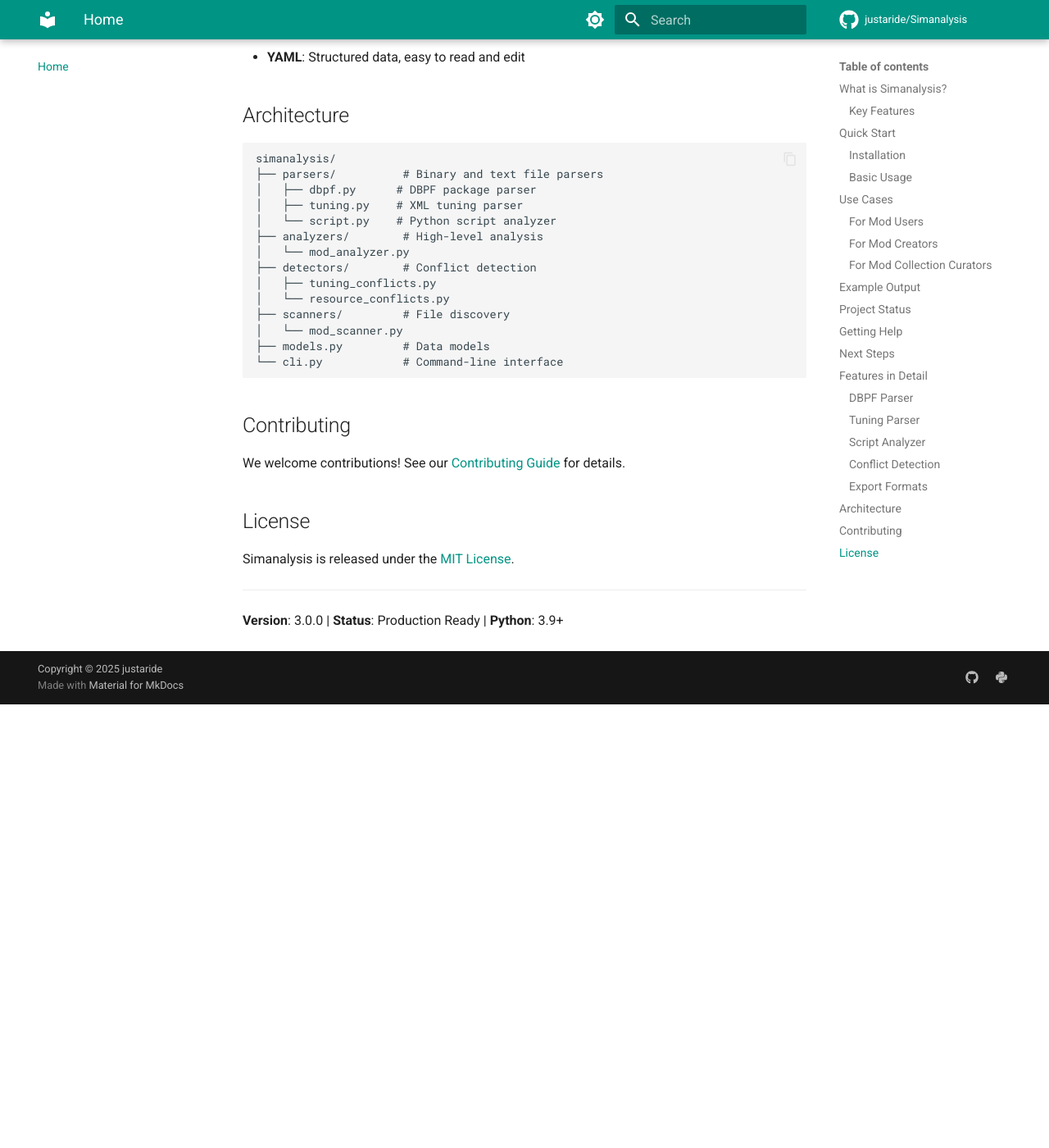
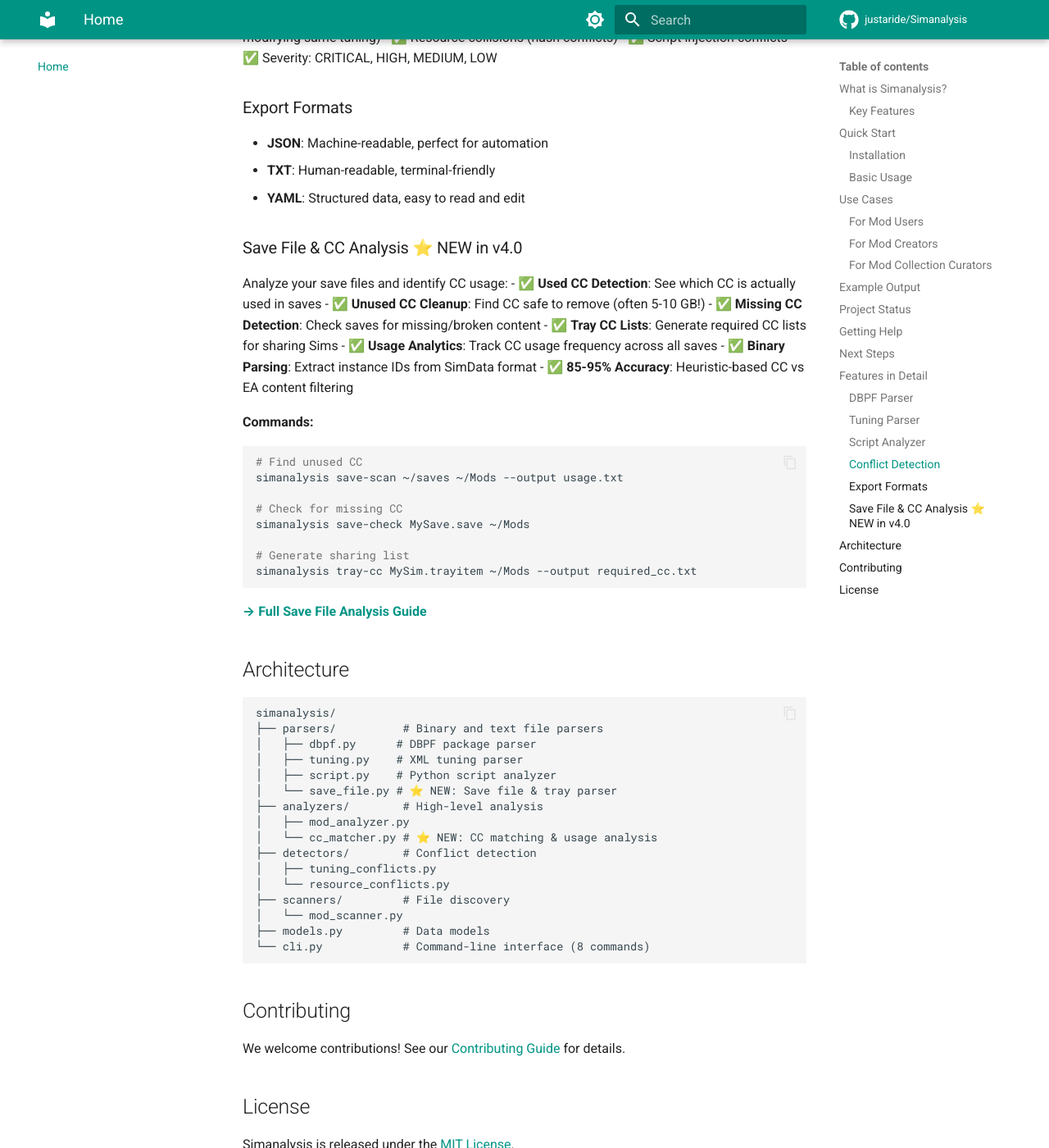
Before and after one commit to justaride/Simanalysis, an MkDocs documentation site: the page built from docs/index.md, in a window 1280 px wide and 1400 px high, scrolled down 4043 px. Shown: the whole window at 82% size. Built offline with MkDocs 1.6.1 and Material for MkDocs 9.7.7, drawn with Linux system fonts in a browser that asks for light colours; comment, search, counter and statistics services are not loaded; the version menu is left out; before the commit the page ends 4902 px from its top, so only the background shows below that; some of the changed text lies outside the part shown.

````diff
--- a/docs/index.md
+++ b/docs/index.md
@@ -11,9 +11,10 @@ Simanalysis is a powerful Python tool that analyzes Sims 4 mods (.package and .t
 ✅ **Conflict Detection**: Automatically detect tuning overlaps, resource collisions, and script conflicts
 ✅ **Deep Analysis**: Parse DBPF packages, XML tunings, and Python scripts
 ✅ **Performance Metrics**: Estimate load times, memory usage, and complexity
+✅ **Save File Analysis** ⭐ NEW v4.0: Identify used/unused CC, generate sharing lists
 ✅ **Multiple Formats**: Export to JSON, TXT, YAML
 ✅ **CLI & Python API**: Use from command-line or integrate into your tools
-✅ **Production Ready**: 240+ tests, 40% coverage, comprehensive logging
+✅ **Production Ready**: 265+ tests, comprehensive logging
 
 ## Quick Start
 
@@ -58,18 +59,21 @@ pip install simanalysis
 - 📊 Understand your mod collection
 - 🛠️ Troubleshoot load order problems
 - ⚡ Optimize for better performance
+- 💾 **NEW:** Identify unused CC and reclaim disk space
 
 ### For Mod Creators
 - ✅ Test mods before release
 - 🔬 Validate package structure
 - 📝 Generate compatibility reports
 - 🤝 Check for conflicts with popular mods
+- 📋 **NEW:** Generate required CC lists for sharing Sims
 
 ### For Mod Collection Curators
 - 📦 Manage large mod collections
 - 🔄 Automate conflict checking
 - 📈 Track collection health
 - 🚀 CI/CD integration
+- 🔎 **NEW:** Analyze CC usage across saves
 
 ## Example Output
 
@@ -104,8 +108,9 @@ Performance Metrics:
 | **Tuning Parser** | ✅ Production | 93% |
 | **Script Analyzer** | ✅ Production | 32% |
 | **Conflict Detection** | ✅ Production | 76% |
+| **Save File Analysis** ⭐ | ✅ Production | NEW |
 | **CLI** | ✅ Production | 39% |
-| **Overall** | ✅ v3.0.0 | 40% |
+| **Overall** | ✅ v4.0.0 | 265+ tests |
 
 ## Getting Help
 
@@ -187,6 +192,30 @@ Smart conflict detection with severity classification:
 - **TXT**: Human-readable, terminal-friendly
 - **YAML**: Structured data, easy to read and edit
 
+### Save File & CC Analysis ⭐ NEW in v4.0
+Analyze your save files and identify CC usage:
+- ✅ **Used CC Detection**: See which CC is actually used in saves
+- ✅ **Unused CC Cleanup**: Find CC safe to remove (often 5-10 GB!)
+- ✅ **Missing CC Detection**: Check saves for missing/broken content
+- ✅ **Tray CC Lists**: Generate required CC lists for sharing Sims
+- ✅ **Usage Analytics**: Track CC usage frequency across all saves
+- ✅ **Binary Parsing**: Extract instance IDs from SimData format
+- ✅ **85-95% Accuracy**: Heuristic-based CC vs EA content filtering
+
+**Commands:**
+```bash
+# Find unused CC
+simanalysis save-scan ~/saves ~/Mods --output usage.txt
+
+# Check for missing CC
+simanalysis save-check MySave.save ~/Mods
+
+# Generate sharing list
+simanalysis tray-cc MySim.trayitem ~/Mods --output required_cc.txt
+```
+
+[**→ Full Save File Analysis Guide**](user-guide/save-file-analysis.md)
+
 ## Architecture
 
 ```
@@ -194,16 +223,18 @@ simanalysis/
 ├── parsers/          # Binary and text file parsers
 │   ├── dbpf.py      # DBPF package parser
 │   ├── tuning.py    # XML tuning parser
-│   └── script.py    # Python script analyzer
+│   ├── script.py    # Python script analyzer
+│   └── save_file.py # ⭐ NEW: Save file & tray parser
 ├── analyzers/        # High-level analysis
-│   └── mod_analyzer.py
+│   ├── mod_analyzer.py
+│   └── cc_matcher.py # ⭐ NEW: CC matching & usage analysis
 ├── detectors/        # Conflict detection
 │   ├── tuning_conflicts.py
 │   └── resource_conflicts.py
 ├── scanners/         # File discovery
 │   └── mod_scanner.py
 ├── models.py         # Data models
-└── cli.py            # Command-line interface
+└── cli.py            # Command-line interface (8 commands)
 ```
 
 ## Contributing
@@ -216,4 +247,4 @@ Simanalysis is released under the [MIT License](license.md).
 
 ---
 
-**Version**: 3.0.0 | **Status**: Production Ready | **Python**: 3.9+
+**Version**: 4.0.0 | **Status**: Production Ready | **Python**: 3.9+
````
Also changed, not shown: CHANGELOG.md (+163 -2 lines), 1 other file.
